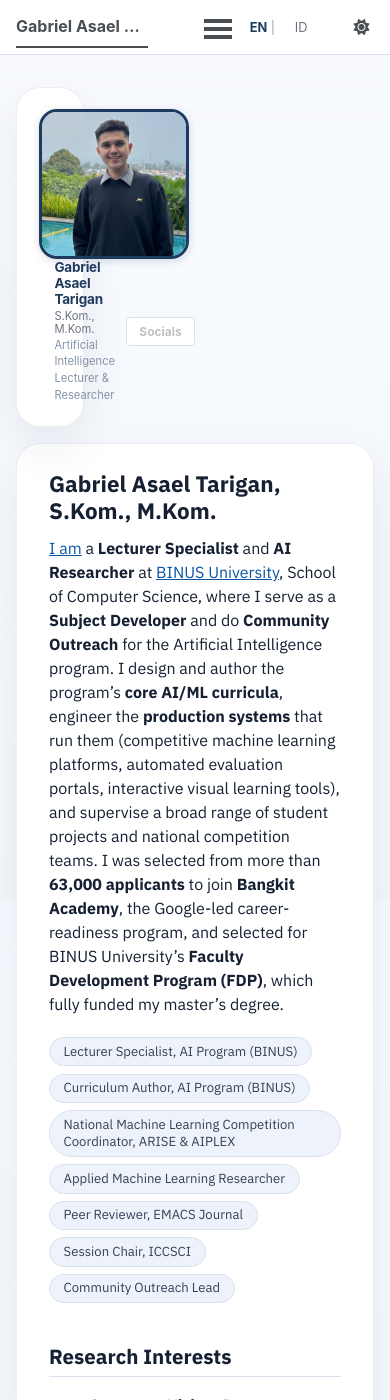
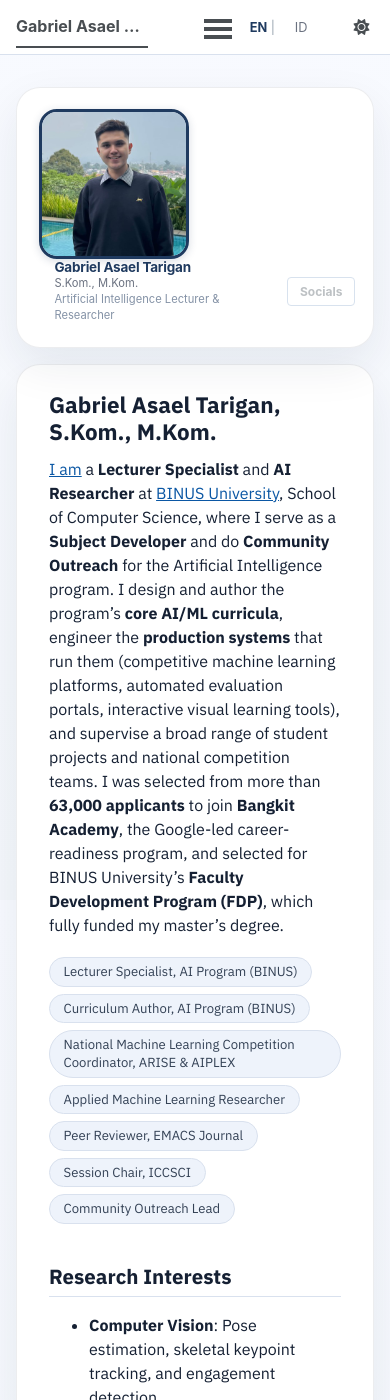
Before and after one commit to asaeltarigan/asaeltarigan.github.io, a Jekyll site: the page built from _pages/about.md, in a window 390 px wide and 1400 px high. Built offline with Jekyll 4.4.1, drawn with Linux system fonts in a browser that asks for light colours; a style sheet for code colours, icons or effects is not loaded.

Commit message:
Fix mobile sidebar break: move 19%/79% width pair inside desktop media query so mobile stacks sidebar full-width (was squashed to 19%, hiding Jakarta/BINUS + looking too lean); bump cache-buster v=51

```diff
--- a/_includes/head.html
+++ b/_includes/head.html
@@ -94,4 +94,4 @@
 <link rel="preconnect" href="https://fonts.gstatic.com" crossorigin>
 <link href="https://fonts.googleapis.com/css2?family=IBM+Plex+Sans:wght@400;500;600;700&display=swap" rel="stylesheet">
 <link rel="stylesheet" href="{{ base_path }}/assets/css/main.css">
-<link rel="stylesheet" href="{{ base_path }}/assets/css/custom.css?v=50">
+<link rel="stylesheet" href="{{ base_path }}/assets/css/custom.css?v=51">
--- a/assets/css/custom.css
+++ b/assets/css/custom.css
@@ -528,12 +528,16 @@ a:hover, a:focus { color: var(--ds-accent-strong); }
   border-radius: var(--ds-radius);
   box-shadow: var(--ds-shadow);
   padding: 1.5rem 1.1rem 1.4rem 1.4rem;
-  width: 19%;
   height: auto;      /* theme forces 100vh -> collapses card to content, kills dead space below links */
 }
-/* Sidebar wider than theme default -> the floated two-column layout needs both
-   widths set together or the main card wraps below the sidebar (hit 8 Oct 2026). */
+/* Sidebar width override is DESKTOP-ONLY (inside the media query below). It must
+   NOT apply at mobile, or the sidebar squashes to ~19% width on phones and the
+   page 'breaks' / looks too lean (hit 9 Oct 2026). The theme's mobile layout
+   stacks the sidebar full-width and needs no width override. The floated
+   two-column layout also needs both widths set together or the main card wraps
+   below the sidebar (hit 8 Oct 2026). */
 @media (min-width: 769px) {
+  .sidebar { width: 19%; }
   .page, .archive { width: 79%; }
 }
 
```
